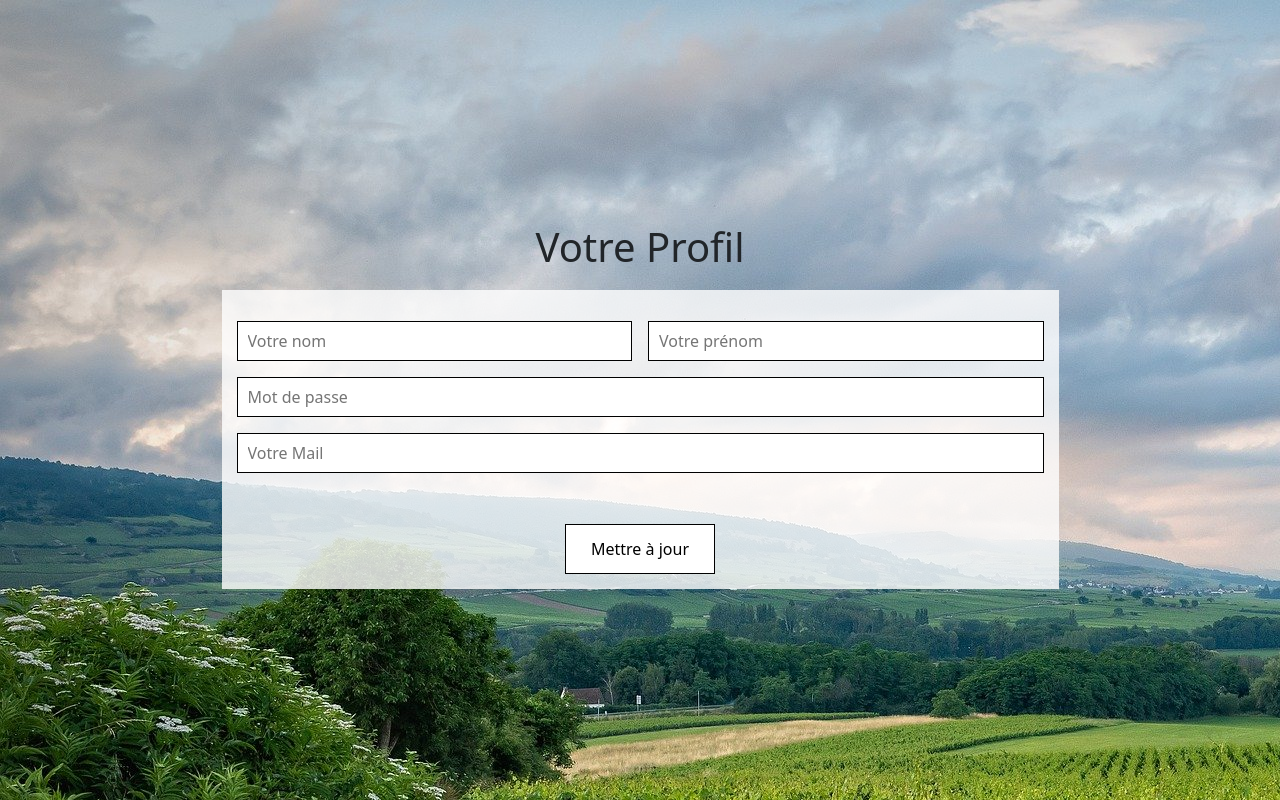
After one commit to DamienSALEM/projet-php-semaine, a PHP site: page /View/profilView.html in a window 1280 px wide. The commit adds this page. Run offline with PHP 8.4, Linux system fonts and the light colour scheme.

Commit message:
Avancement front

```diff
--- /dev/null
+++ b/Css/Pofil.css
@@ -0,0 +1,36 @@
+body{
+  background-image: url("../Image/Vignoble.jpg");
+}
+#titre {
+	text-align: center;
+  margin-top: 20%;
+}
+.blockform{
+  background-color: rgb(255, 255, 255, 0.8);
+  margin: auto;
+  margin-top: 35px;
+
+}
+.blockform form{
+  padding: 15px;
+  display: flex;
+}
+#element{
+  height: 40px;
+  border: solid 1px black;
+  padding-left: 10px;
+}
+#bouttonMiseAJour{
+  text-align: center;
+  margin-left: 50%;
+  margin-top: 35px;
+  transform: translate(-50%);
+  width: 150px;
+  height: 50px;
+
+  background-color: white;
+  border: solid 1px black;
+}
+#bouttonMiseAJour:hover{
+  background-color: rgb(236, 236, 236);
+}
--- /dev/null
+++ b/View/profilView.html
@@ -0,0 +1,42 @@
+<!DOCTYPE html>
+<html lang="fr">
+<head>
+  <meta charset="UTF-8">
+  <meta http-equiv="X-UA-Compatible" content="IE=edge">
+  <meta name="viewport" content="width=device-width, initial-scale=1.0">
+  <link
+  href="https://cdn.jsdelivr.net/npm/bootstrap@5.1.3/dist/css/bootstrap.min.css"
+  rel="stylesheet"
+  integrity="sha384-1BmE4kWBq78iYhFldvKuhfTAU6auU8tT94WrHftjDbrCEXSU1oBoqyl2QvZ6jIW3"
+  crossorigin="anonymous"
+/>
+<link rel="stylesheet" href="../Css/Pofil.css">
+  <title>Profil</title>
+</head>
+<body>
+  <div class="fondPage">
+  <div class="container ">
+    <h1 id="titre">Votre Profil</h1>
+
+      <div class="blockform w-75">
+      <form action="post" class="row g-3">
+        <div class="col-6"><input type="text" name="Nom" placeholder="Votre nom" class="w-100" id="element"></div>
+        <div class="col-6"><input type="text" name="Prenom" placeholder="Votre prénom" class="w-100" id="element"></div>
+        <div class="col-12"><input type="password" name="MotDePasse" placeholder="Mot de passe" class="w-100" id="element"></div>
+        <div class="col-12"><input type="text" name="Mail" placeholder="Votre Mail" class="w-100" id="element"></div>
+        <div class="col"><input type="button"  name="Bouttonajour" value="Mettre à jour" id="bouttonMiseAJour"></div>
+
+      </form>
+</div>
+
+  </div>
+
+</div>
+  <script
+  src="https://cdn.jsdelivr.net/npm/bootstrap@5.1.3/dist/js/bootstrap.bundle.min.js"
+  integrity="sha384-ka7Sk0Gln4gmtz2MlQnikT1wXgYsOg+OMhuP+IlRH9sENBO0LRn5q+8nbTov4+1p"
+  crossorigin="anonymous"
+></script>
+
+</body>
+</html>
```
Also changed, not shown: Css/Panier.css (+11 -1 lines), Css/Produit.css (+13 -0 lines), View/Produit.html (+14 -6 lines), View/panierView.html (+20 -6 lines), Image/FondProduit.jpg (added), Image/Vignoble.jpg (added), Image/bouteil.jpg (added), Image/caveVin.jpg (added), View/index1.php (renamed from View/index.php).
